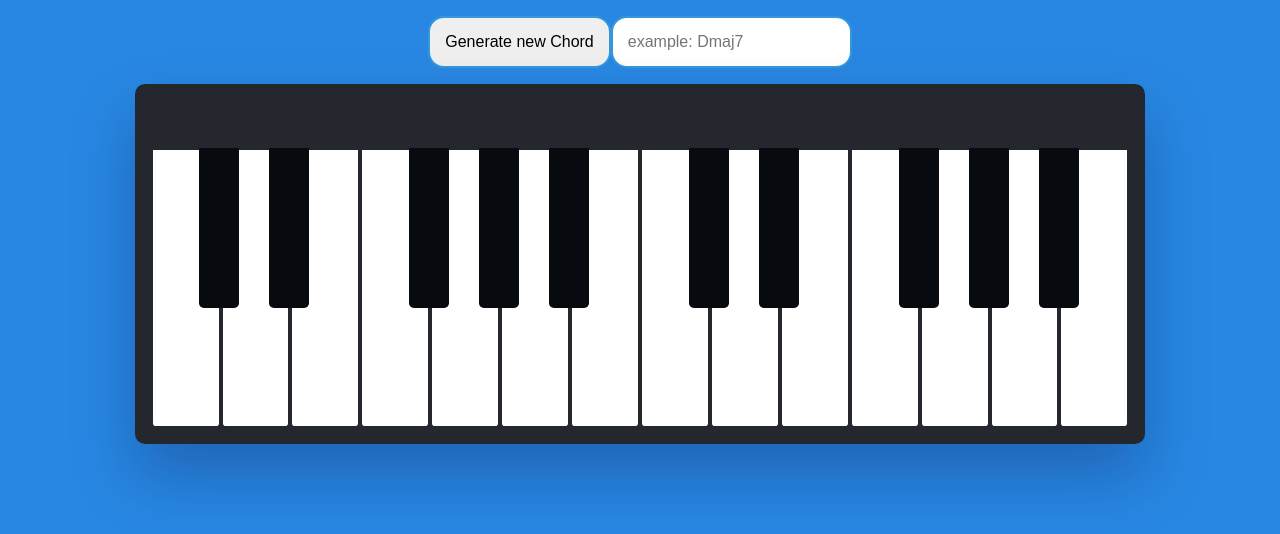
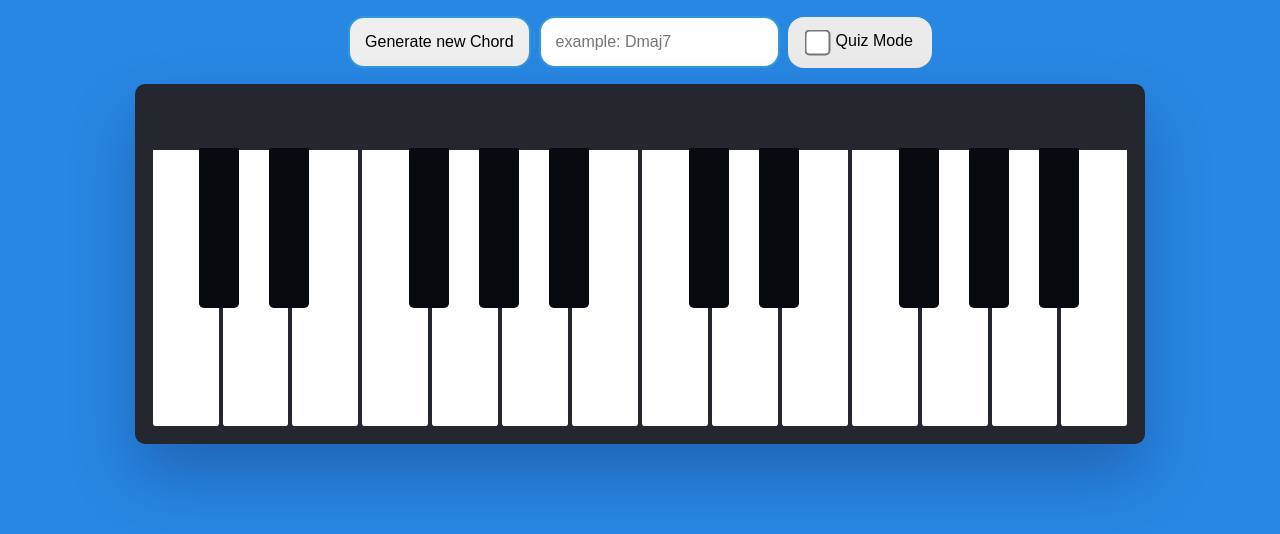
Before and after one commit to aanddrew/pianoapp, a plain HTML site: page index.html in a window 1280 px wide. Drawn offline with Linux system fonts and the light colour scheme.

Commit message:
Add quiz mode checkbox

```diff
--- a/index.html
+++ b/index.html
@@ -8,8 +8,12 @@
   </head>
   <body>
     <div class="control-panel">
-        <input id="new-chord-button" type="button" class="rounded-input" value="Generate new Chord"/>
-        <input id="chord-textbox" type="text" class="rounded-input" placeholder="example: Dmaj7"/>
+        <div><input id="new-chord-button" type="button" class="rounded-input" value="Generate new Chord"/></div>
+        <div><input id="chord-textbox" type="text" class="rounded-input" placeholder="example: Dmaj7"/></div>
+        <div id="quiz-mode-container">
+            <div><input id="quiz-mode-checkbox" type="checkbox" class="rounded-input" /></div>
+            <div>Quiz Mode</div>
+        </div>
     </div>
     <div class="piano-outer-div">
         <div class="piano-container">
--- a/script.js
+++ b/script.js
@@ -94,7 +94,7 @@ function resetKeyboardColors() {
         let key_is_black = key_information(i).accidental;
 
         if (key_is_black) {
-            key_containers[i].style.backgroundColor = "#24272e";
+            key_containers[i].style.backgroundColor = "#070a0f";
         }
         else {
             key_containers[i].style.backgroundColor = "#ffffff";
--- a/styles.css
+++ b/styles.css
@@ -3,6 +3,30 @@
     justify-content: center;
     align-items: center;
     margin: 1em;
+    font-size: 16px;
+}
+
+.control-panel div {
+    margin-left: 0.25em;
+    margin-right: 0.25em;
+}
+
+#quiz-mode-checkbox {
+    scale: 2;
+    margin: 0.25em;
+}
+
+#quiz-mode-container {
+    padding: 15px;
+    border-radius: 1em;
+    outline: none;
+    display: flex;
+    background-color: #ebebeb;
+}
+
+#quiz-mode-container div {
+    width: fit-content;
+    block-size: fit-content;
 }
 
 /* Style for the text input */
@@ -19,6 +43,7 @@ body {
   padding: 0;
   margin: 0;
   background-color: #2887e3;
+  font-family: Arial, sans-serif;
 }
 .black-keys-container {
     position: relative;
```
